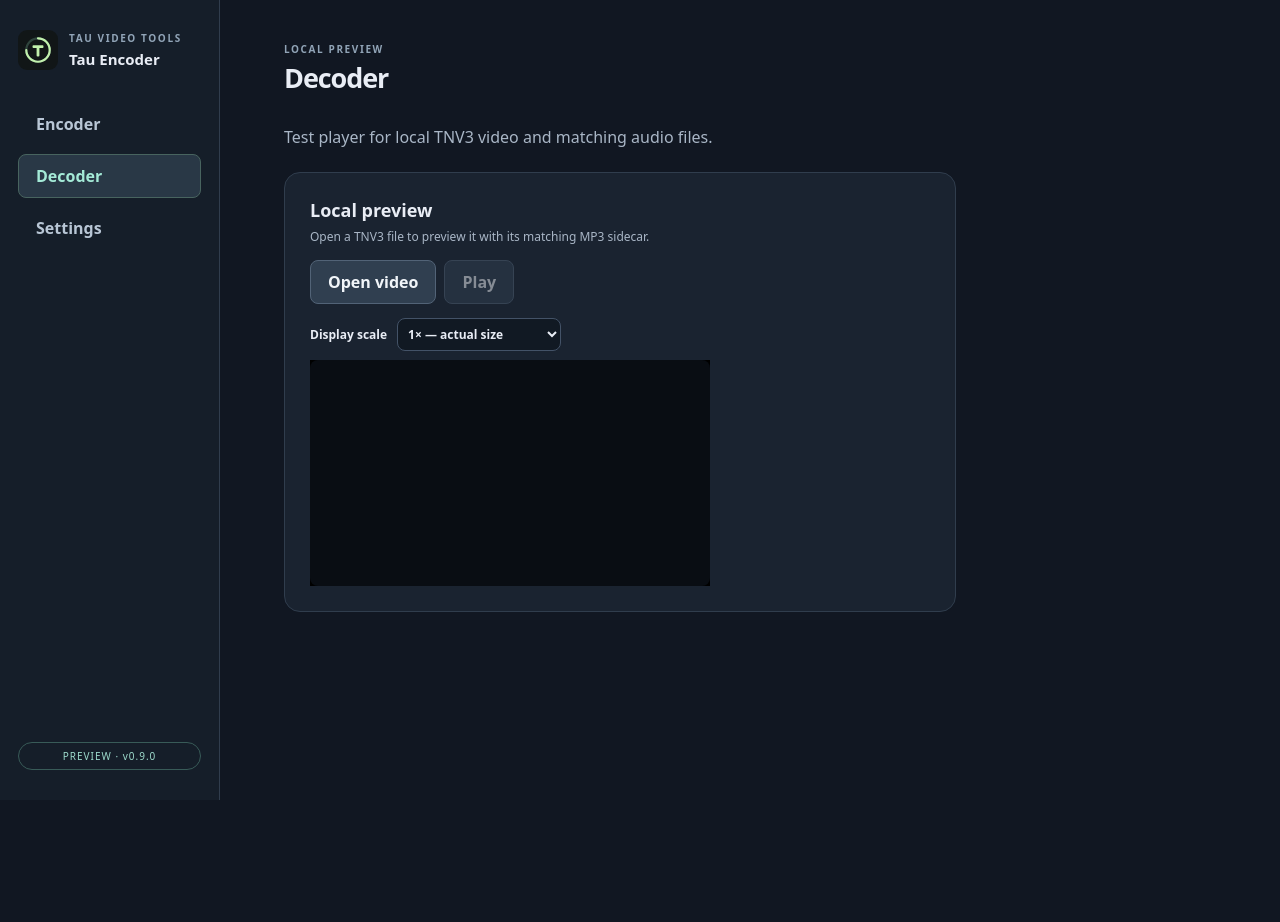
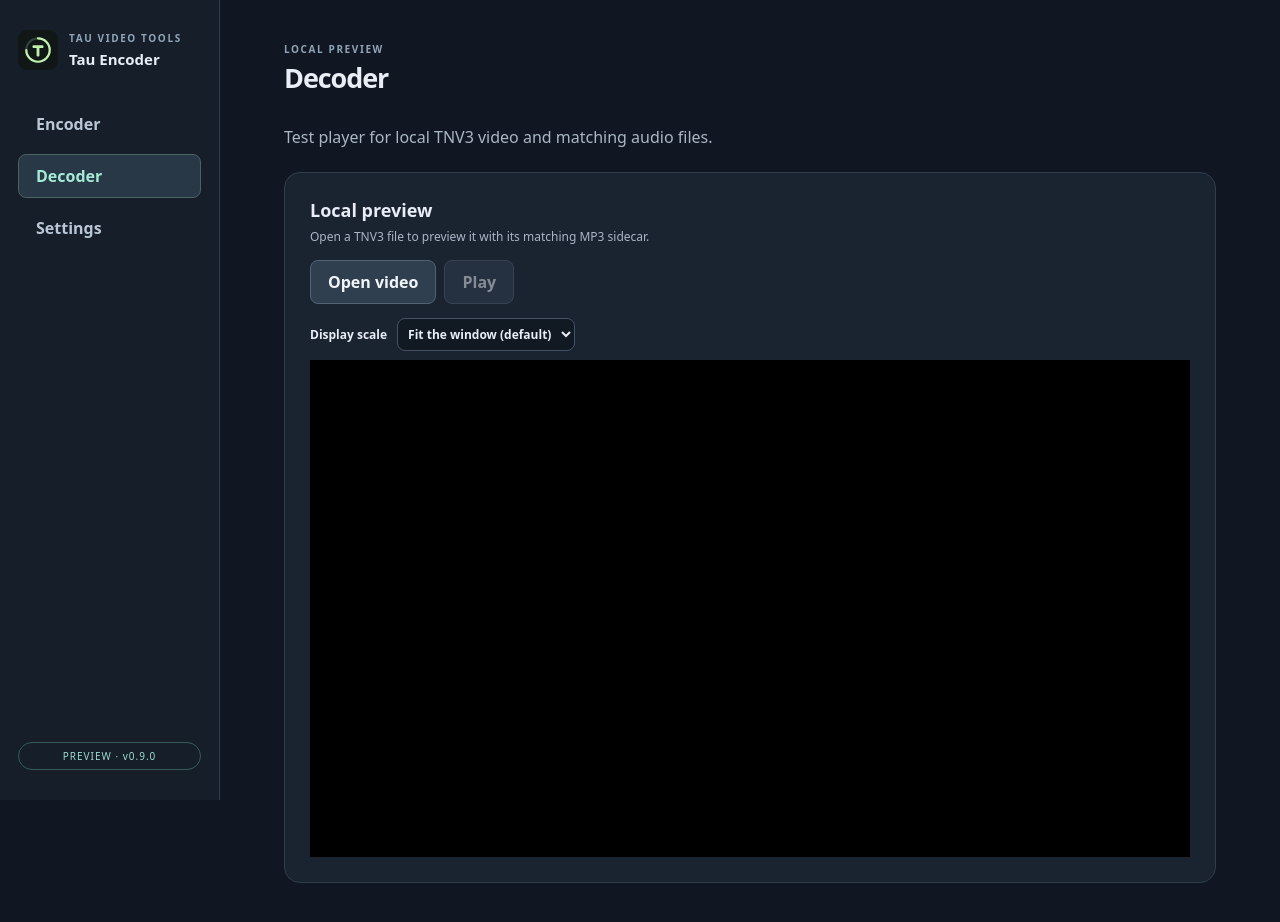
Before and after one commit to alfatreze/tnv3, a Svelte app in the folder tau-encoder/: page / in a window 1280 px wide. Both pictures are taken after a click on the button "Decoder". Shown: the top 922 px of the page. Before the commit the page ends 800 px from the top, so only its background shows below. Built offline with nearby package versions, Linux system fonts and the light colour scheme.

Commit message:
Player: transparent overlay so the picture shows; fit-to-window display scale by default
Co-Authored-By: Claude Sonnet 5.5 <noreply@anthropic.com>

```diff
--- a/tau-encoder/src/App.svelte
+++ b/tau-encoder/src/App.svelte
@@ -218,7 +218,7 @@
     <span class="badge">PREVIEW · v{version}</span>
   </nav>
   <span class="sr-only" aria-live="polite" aria-atomic="true">{page === 'encoder' ? 'Encoder page' : page === 'decoder' ? 'Decoder page' : 'Settings page'}</span>
-  <main>
+  <main class:wide={page === 'decoder'}>
   {#if page === 'encoder'}
   <header><div><p class="eyebrow">VIDEO CONVERSION</p><h1>Encoder</h1></div></header>
   <p class="intro">Convert a video into a Tau video file with its audio inside.</p>
--- a/tau-encoder/src/Player.svelte
+++ b/tau-encoder/src/Player.svelte
@@ -5,13 +5,16 @@
   type Info = { width: number; height: number; fps_num: number; fps_den: number; frames: number; audio: string | null; audio_source: string | null; subtitles: SubtitleTrack[] };
   type SubtitleTrack = { index: number; language: string; default: boolean; forced_track: boolean; variants: [number, number][] };
   let info: Info | null = null, path = '', playing = false, done = false, loading = false, playPending = false, error = '', frame = 0;
-  let scale = 1;
+  // Display scale: "fit" (default) makes the output window as large as the available space allows; or a fixed factor.
+  let scaleChoice: string = 'fit', viewportW = 0, windowH = 0;
   // Subtitles: the output window is 800x720 with the picture centred at its own size (container spec 6.4); the
   // overlay is drawn by the backend from the file's subtitle area and refreshed from the playback clock.
   const GRID_W = 800, GRID_H = 720;
   let subOn = true, subTrack = 0, subSize = 0, hideSdh = false, overlay: HTMLCanvasElement;
   let knownKey = 0, overlayBusy = false;
   $: stage = (info?.subtitles?.length ?? 0) > 0;
+  $: fitScale = Math.max(0.25, Math.min(viewportW > 0 ? viewportW / stageW : 1, windowH > 0 ? Math.max(200, windowH - 260) / stageH : 1));
+  $: scale = scaleChoice === 'fit' ? fitScale : Number(scaleChoice);
   $: stageW = stage ? GRID_W : (info?.width || 400);
   $: stageH = stage ? GRID_H : (info?.height || 226);
   $: picLeft = stage ? Math.floor((GRID_W - (info?.width || 400)) / 2) : 0;
@@ -124,6 +127,7 @@
     if (!info.audio) pausedAt = (performance.now() - origin) / 1000;
   }
 </script>
+<svelte:window bind:innerHeight={windowH} />
 <section aria-label="Local preview" class="preview">
   <h2>Local preview</h2><p class="help">Open a TNV3 file to preview it with its matching MP3 sidecar.</p>
   <div class="player-actions"><button type="button" onclick={choose} disabled={loading}>{loading ? 'Loading…' : 'Open video'}</button><button type="button" onclick={toggle} disabled={!info || done || loading || playPending}>{playPending ? 'Starting…' : playing ? 'Pause' : 'Play'}</button></div>
@@ -137,9 +141,9 @@
     </div>
     <p class="help">Output window 800×720 with the picture centred, as the Pocket draws it. With Subtitles off only forced lines show. Delay, vertical offset and box settings are not available here.</p>
   {/if}
-  <label class="preview-scale" for="preview-scale">Display scale <select id="preview-scale" bind:value={scale}><option value={0.5}>0.5× — fit the window</option><option value={1}>1× — actual size</option><option value={2}>2×</option><option value={4}>4×</option></select></label>
+  <label class="preview-scale" for="preview-scale">Display scale <select id="preview-scale" bind:value={scaleChoice}><option value="fit">Fit the window (default)</option><option value="0.5">0.5×</option><option value="1">1× — actual size</option><option value="2">2×</option><option value="4">4×</option></select></label>
   <!-- svelte-ignore a11y_no_noninteractive_tabindex: the viewport needs keyboard focus for scrolling. -->
-  <div class="preview-viewport" tabindex="0" role="region" aria-label="Video preview; scroll to see enlarged video"><div class="stage" style:width="{stageW * scale}px" style:height="{stageH * scale}px"><canvas bind:this={canvas} width={info?.width || 400} height={info?.height || 226} style:left="{picLeft * scale}px" style:top="{picTop * scale}px" style:width="{(info?.width || 400) * scale}px" style:height="{(info?.height || 226) * scale}px" aria-label="Decoded video preview"></canvas><canvas class="overlay" bind:this={overlay} width={GRID_W} height={GRID_H} style:display={stage ? 'block' : 'none'} style:width="{GRID_W * scale}px" style:height="{GRID_H * scale}px" aria-hidden="true"></canvas></div></div>
+  <div class="preview-viewport" class:fit={scaleChoice === 'fit'} bind:clientWidth={viewportW} tabindex="0" role="region" aria-label="Video preview; scroll to see enlarged video"><div class="stage" class:crisp={scale >= 2} style:width="{stageW * scale}px" style:height="{stageH * scale}px"><canvas bind:this={canvas} width={info?.width || 400} height={info?.height || 226} style:left="{picLeft * scale}px" style:top="{picTop * scale}px" style:width="{(info?.width || 400) * scale}px" style:height="{(info?.height || 226) * scale}px" aria-label="Decoded video preview"></canvas><canvas class="overlay" bind:this={overlay} width={GRID_W} height={GRID_H} style:display={stage ? 'block' : 'none'} style:width="{GRID_W * scale}px" style:height="{GRID_H * scale}px" aria-hidden="true"></canvas></div></div>
   <audio bind:this={audio} preload="metadata"></audio>
   {#if info}<p class="help">Frame {frame} / {info.frames}{done ? ' · Finished' : ''}. Seeking is not available yet.</p>{/if}
   {#if error}<p class="status error" role="alert">{error}</p>{/if}
```
Also changed, not shown: tau-encoder/src/style.css, 1 other file (tests, documents, lock files or other folders).
